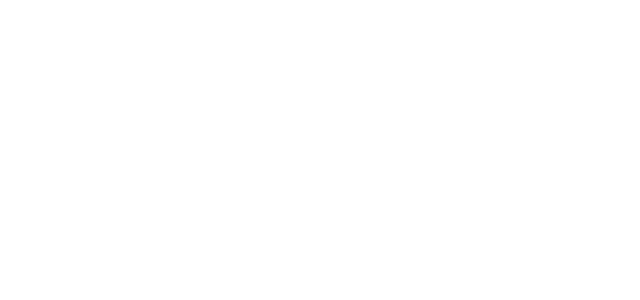
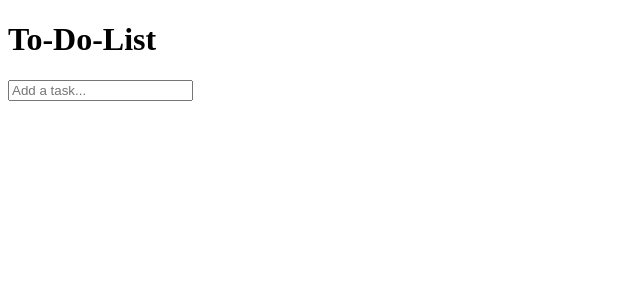
Before and after one commit to Thisara-Chamika/ToDo-App, a React (Vite) app: page / in a window 1280 px wide. Shown: the top 300 px of the page, without its empty margins (0-640 px from the left). Built offline with nearby package versions, Linux system fonts and the light colour scheme.

Commit message:
Initial HTML Structure

```diff
--- a/src/todoList/TodoList.jsx
+++ b/src/todoList/TodoList.jsx
@@ -3,7 +3,7 @@
 function TodoList() {
 
     const [tasks, setTasks] = useState([]);
-    const [newTasks, setNewTask] = useState("");
+    const [newTask, setNewTask] = useState("");
 
     function handleInputChange(event){
 
@@ -27,6 +27,16 @@
 
   return (
     <>
+    <div className='to-do-list'>
+          <h1>To-Do-List</h1>
+
+          <div>
+            <input type="text" placeholder='Add a task...'
+            value={newTask}
+            onChange={handleInputChange}
+            />
+          </div>
+    </div>
 
     </>
   )
```
